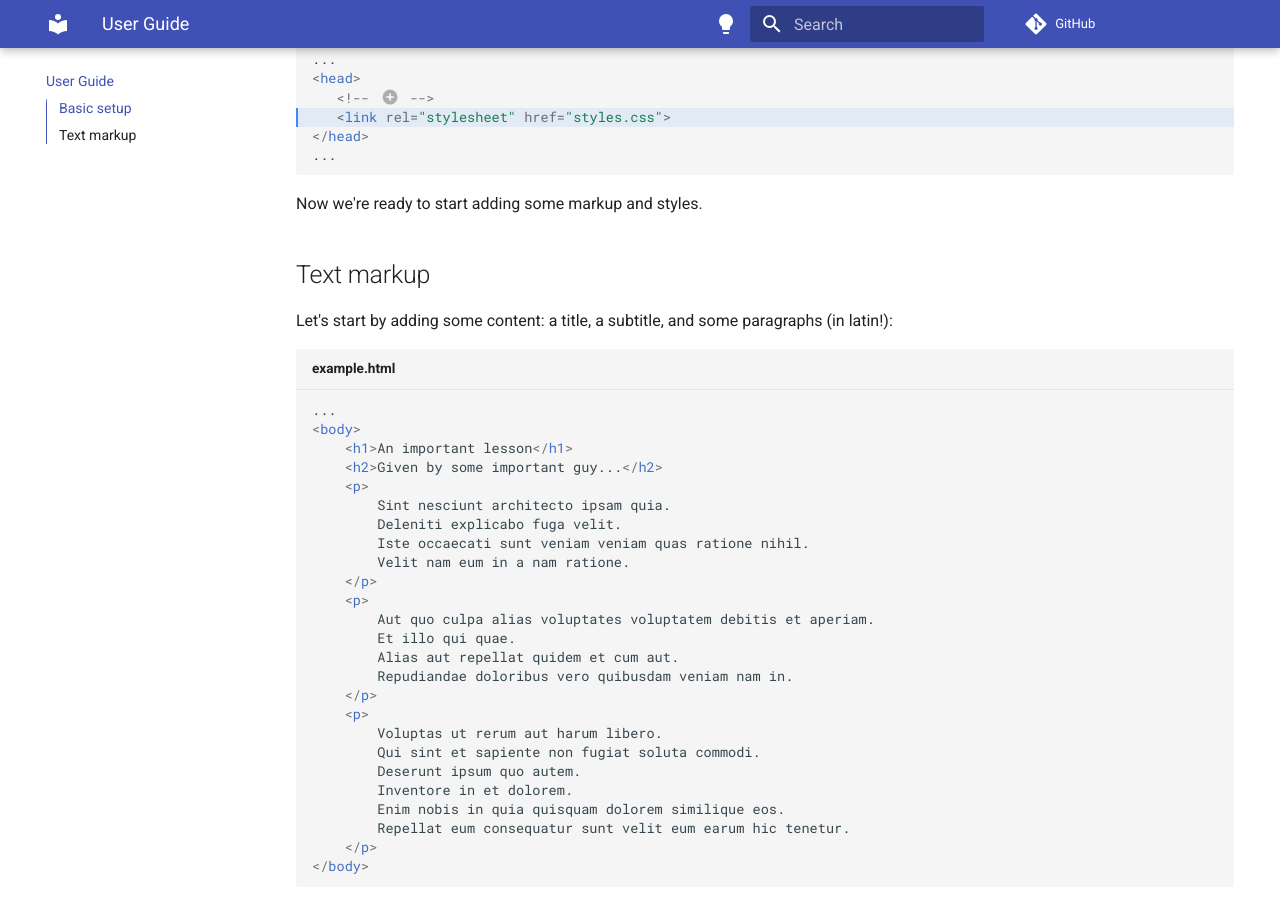
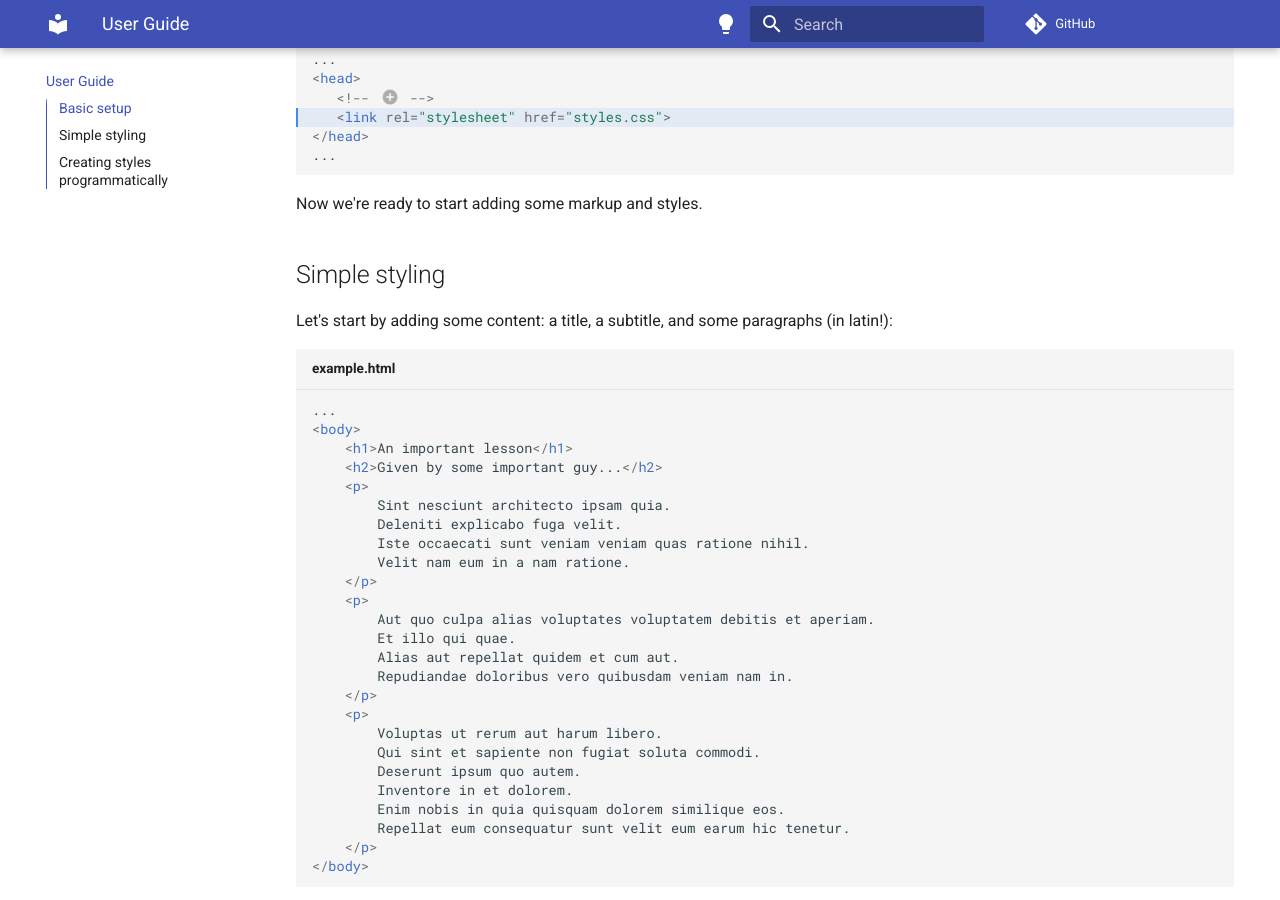
Before and after one commit to apiad/violetear, an MkDocs documentation site: the page built from docs/guide.md, in a window 1280 px wide and 900 px high, scrolled down 1462 px. Built offline with MkDocs 1.6.1 and Material for MkDocs 9.7.7, drawn with Linux system fonts in a browser that asks for light colours; comment, search, counter and statistics services are not loaded; some of the changed text lies outside the part shown.

Commit message:
Update guide

````diff
--- a/docs/guide.md
+++ b/docs/guide.md
@@ -75,7 +75,7 @@ Now go ahead and add the style link to your HTML:
 
 Now we're ready to start adding some markup and styles.
 
-## Text markup
+## Simple styling
 
 Let's start by adding some content: a title, a subtitle, and some paragraphs (in latin!):
 
@@ -139,6 +139,8 @@ sheet = StyleSheet(normalize=True, base=base_style)
 ```
 
 1. Here are all the rules.
+
+## Creating styles programmatically
 
 Finally, let's change the all the fonts to some custom values. For this purpose we will first create a sequence of sizes using `Unit.scale`, and then programatically create the three styles with a simple `for` loop.
 
````
